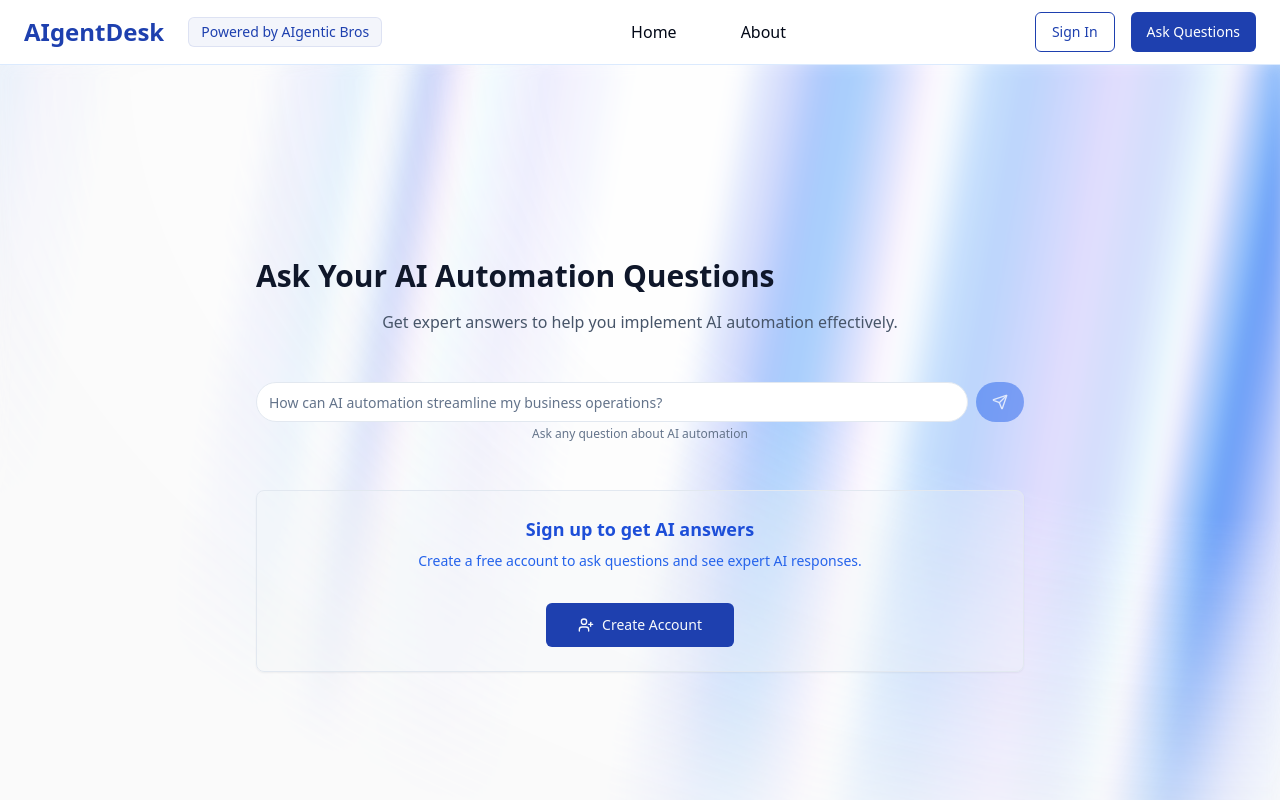
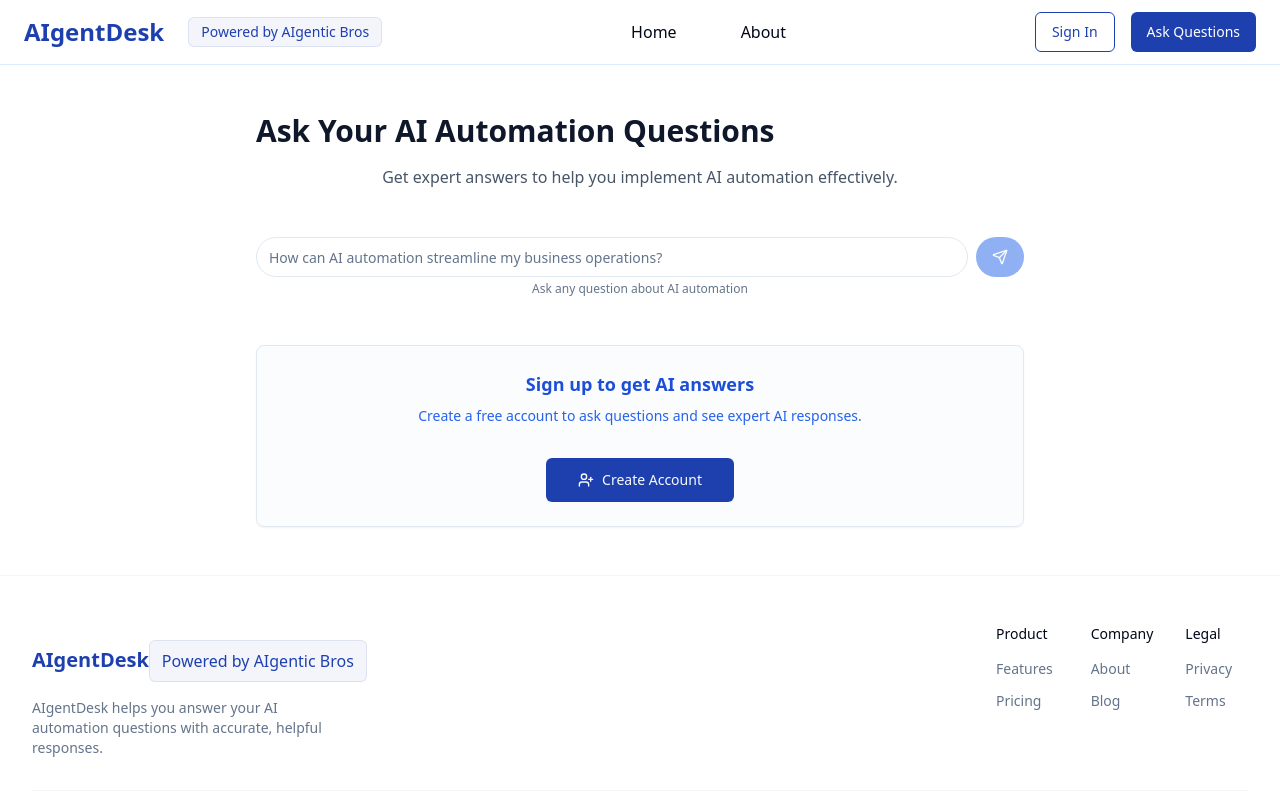
Before and after one commit to muskii1z/aigentdesk-copy, a React (Vite) app: page /ask in a window 1280 px wide. Shown: the top 800 px of the page. Built offline with nearby package versions, Linux system fonts and the light colour scheme.

Commit message:
Remove Aurora Background
Remove the Aurora Background component from the Ask page.

```diff
--- a/src/components/ui/aurora-background.tsx
+++ /dev/null
@@ -1,53 +0,0 @@
-
-"use client";
-import { cn } from "@/lib/utils";
-import React, { ReactNode } from "react";
-
-interface AuroraBackgroundProps extends React.HTMLProps<HTMLDivElement> {
-  children: ReactNode;
-  showRadialGradient?: boolean;
-}
-
-export const AuroraBackground = ({
-  className,
-  children,
-  showRadialGradient = true,
-  ...props
-}: AuroraBackgroundProps) => {
-  return (
-    <main>
-      <div
-        className={cn(
-          "relative flex flex-col h-[100vh] items-center justify-center bg-zinc-50 dark:bg-zinc-900 text-slate-950 transition-bg",
-          className
-        )}
-        {...props}
-      >
-        <div className="absolute inset-0 overflow-hidden">
-          <div
-            className={cn(
-              `
-            [--white-gradient:repeating-linear-gradient(100deg,var(--white)_0%,var(--white)_7%,var(--transparent)_10%,var(--transparent)_12%,var(--white)_16%)]
-            [--dark-gradient:repeating-linear-gradient(100deg,var(--black)_0%,var(--black)_7%,var(--transparent)_10%,var(--transparent)_12%,var(--black)_16%)]
-            [--aurora:repeating-linear-gradient(100deg,var(--blue-500)_10%,var(--indigo-300)_15%,var(--blue-300)_20%,var(--violet-200)_25%,var(--blue-400)_30%)]
-            [background-image:var(--white-gradient),var(--aurora)]
-            dark:[background-image:var(--dark-gradient),var(--aurora)]
-            [background-size:300%,_200%]
-            [background-position:50%_50%,50%_50%]
-            filter blur-[10px] invert dark:invert-0
-            after:content-[""] after:absolute after:inset-0 after:[background-image:var(--white-gradient),var(--aurora)]
-            after:dark:[background-image:var(--dark-gradient),var(--aurora)]
-            after:[background-size:200%,_100%]
-            after:animate-aurora after:[background-attachment:fixed] after:mix-blend-difference
-            pointer-events-none
-            absolute -inset-[10px] opacity-80 will-change-transform`,
-              showRadialGradient &&
-                `[mask-image:radial-gradient(ellipse_at_100%_0%,black_40%,var(--transparent)_80%)]`
-            )}
-          ></div>
-        </div>
-        {children}
-      </div>
-    </main>
-  );
-};
--- a/src/pages/AskPage.tsx
+++ b/src/pages/AskPage.tsx
@@ -6,7 +6,6 @@ import QuestionAnswer from '@/components/QuestionAnswer';
 import { Button } from '@/components/ui/button';
 import { LogOut } from 'lucide-react';
 import { toast } from 'sonner';
-import { AuroraBackground } from '@/components/ui/aurora-background';
 
 const AskPage = () => {
   const { user, resetQuestions } = useQuerify();
@@ -18,8 +17,7 @@ const AskPage = () => {
   };
 
   return (
-    <AuroraBackground className="min-h-screen h-auto py-0">
-      <div className="container max-w-screen-xl py-12 relative z-10">
+    <div className="container max-w-screen-xl py-12">
       <div className="max-w-3xl mx-auto">
         <div className="flex justify-between items-center mb-4">
           <h1 className="text-2xl md:text-3xl font-bold text-slate-900 dark:text-white">
@@ -50,7 +48,6 @@ const AskPage = () => {
         </div>
       </div>
     </div>
-    </AuroraBackground>
   );
 };
 
```
Lines whose indentation alone changed are shown as unchanged.
